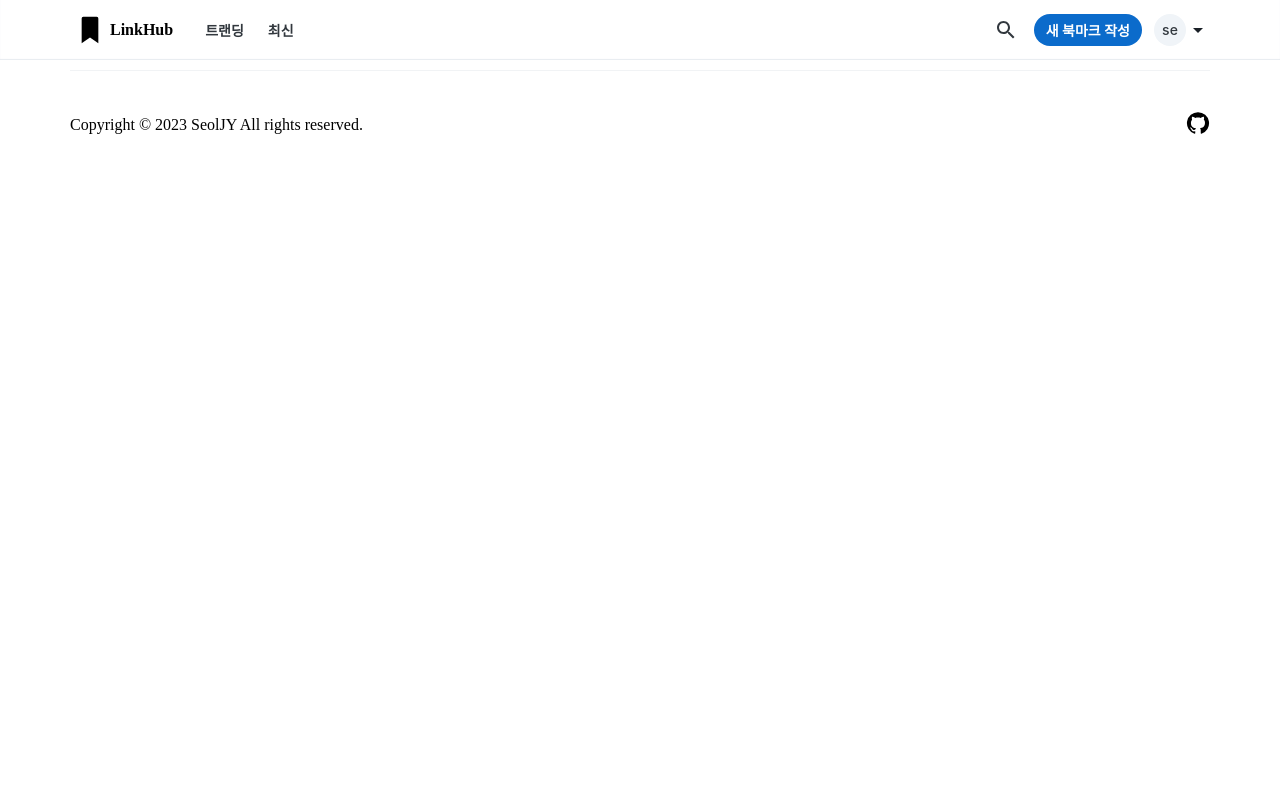
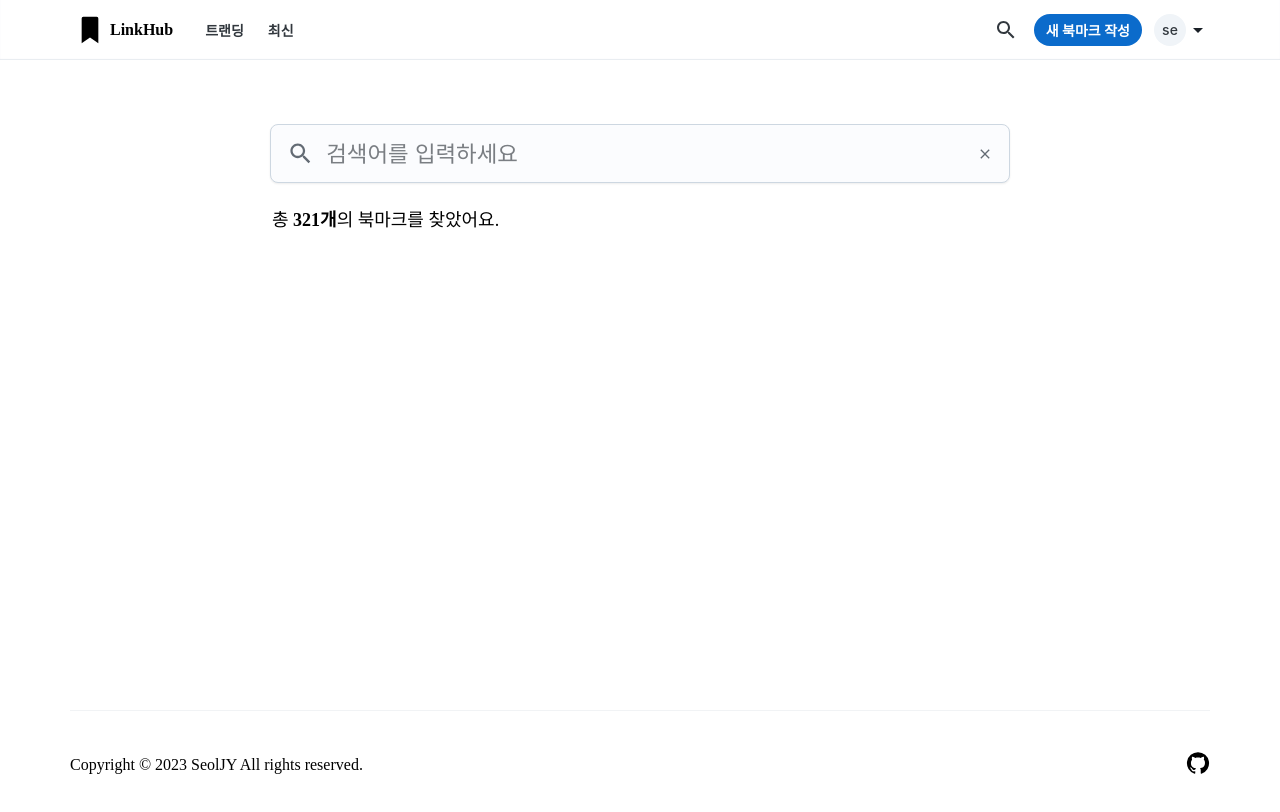
Before and after one commit to Seol-JY/link-hub, a React (Create React App) app in the folder client/: page /search in a window 1280 px wide. Shown: the top 812 px of the page. Built offline with nearby package versions, Linux system fonts and the light colour scheme.

Commit message:
feat: 기능 추가 및 리펙토링

```diff
--- a/client/src/components/Footer.js
+++ b/client/src/components/Footer.js
@@ -57,7 +57,12 @@ const Footer = () => {
       <S.Container>
         <S.P>Copyright © 2023 SeolJY All rights reserved.</S.P>
         <S.P>
-          <GitHubIcon />
+          <GitHubIcon
+            style={{ cursor: "pointer" }}
+            onClick={() => {
+              window.open("https://github.com/Seol-JY/link-hub", "_blank");
+            }}
+          />
         </S.P>
       </S.Container>
     </S.Footer>
--- a/client/src/components/Header.js
+++ b/client/src/components/Header.js
@@ -202,7 +202,7 @@ const Header = () => {
                     새 북마크 작성
                   </Button>
                 </S.Li>
-                <S.Li style={{ display: "flex", alignItems: "center" }} onClick={handleClick}>
+                <S.Li style={{ display: "flex", alignItems: "center", cursor: "pointer" }} onClick={handleClick}>
                   <Avatar size="sm" variant="soft">
                     se
                   </Avatar>
--- a/client/src/pages/Home/components/Hero.js
+++ b/client/src/pages/Home/components/Hero.js
@@ -63,7 +63,6 @@ const S = {
     font-size: 4rem;
     line-height: 1.2;
     color: #0a1929;
-    margin-top: 20px;
     margin-bottom: 20px;
     max-width: 500px;
   `,
--- a/client/src/pages/Search/Search.js
+++ b/client/src/pages/Search/Search.js
@@ -1,5 +1,36 @@
+import styled from "styled-components";
+import InputForm from "./components/InputForm";
+
+const S = {
+  Search: styled.div`
+    margin-top: 4rem;
+    letter-spacing: 0;
+    box-sizing: inherit;
+    overflow: hidden;
+  `,
+  Container: styled.div`
+    letter-spacing: 0;
+    width: 100%;
+    margin-left: auto;
+    box-sizing: border-box;
+    margin-right: auto;
+    display: block;
+    min-height: 72vh;
+    transition: 0.3s;
+    padding-left: 30px;
+    padding-right: 30px;
+    max-width: 800px;
+  `,
+};
+
 const Search = () => {
-  return <div> </div>;
+  return (
+    <S.Search>
+      <S.Container>
+        <InputForm />
+      </S.Container>
+    </S.Search>
+  );
 };
 
 export default Search;
--- /dev/null
+++ b/client/src/pages/Search/components/InputForm.js
@@ -0,0 +1,41 @@
+import styled from "styled-components";
+import SearchIcon from "@mui/icons-material/Search";
+import Input from "@mui/joy/Input";
+import ClearIcon from "@mui/icons-material/Clear";
+
+const S = {
+  Description: styled.p`
+    -webkit-font-smoothing: antialiased;
+    box-sizing: inherit;
+    margin-bottom: 4rem;
+    font-size: 1.125rem;
+    line-height: 1.5;
+    padding-left: 2px;
+  `,
+};
+
+const InputForm = () => {
+  return (
+    <>
+      <Input
+        color="neutral"
+        size="lg"
+        placeholder="검색어를 입력하세요"
+        startDecorator={<SearchIcon sx={{ fontSize: "1.7rem" }} />}
+        endDecorator={<ClearIcon sx={{ fontSize: "1rem" }} />}
+        sx={{
+          lineHeight: "2rem",
+          fontSize: "1.4rem",
+          marginBottom: "24px",
+          borderRadius: "8px",
+          height: "3.7rem",
+        }}
+      />
+      <S.Description>
+        총 <b style={{ fontWeight: "600" }}>321개</b>의 북마크를 찾았어요.
+      </S.Description>
+    </>
+  );
+};
+
+export default InputForm;
--- a/client/src/pages/Signup/components/SignupForm.js
+++ b/client/src/pages/Signup/components/SignupForm.js
@@ -1,8 +1,6 @@
-import { Link as RouterLink } from "react-router-dom";
 import styled from "styled-components";
 import Input from "@mui/joy/Input";
 import Button from "@mui/joy/Button";
-import Link from "@mui/joy/Link";
 
 const S = {
   LoginForm: styled.div`
@@ -72,7 +70,7 @@ const SignupForm = () => {
             <S.Description>
               LinkHub 홈페이지에 오신것을 환영합니다!
               <br />
-              로그인하여 LinkHub의 모든 기능을 사용해보세요.
+              회원가입하여 LinkHub의 모든 기능을 사용해보세요.
             </S.Description>
           </S.AlignLeft>
           <Input
@@ -104,8 +102,9 @@ const SignupForm = () => {
             variant="outlined"
           />
           <Button size="lg" style={{ width: "30%", marginBottom: "1rem" }}>
-            회원가입
+            가입하기
           </Button>
+          <p style={{ fontSize: "0.9rem" }}>개인정보는 안전하게 관리됩니다.</p>
         </S.RootWrappper>
       </S.Container>
     </S.LoginForm>
```
